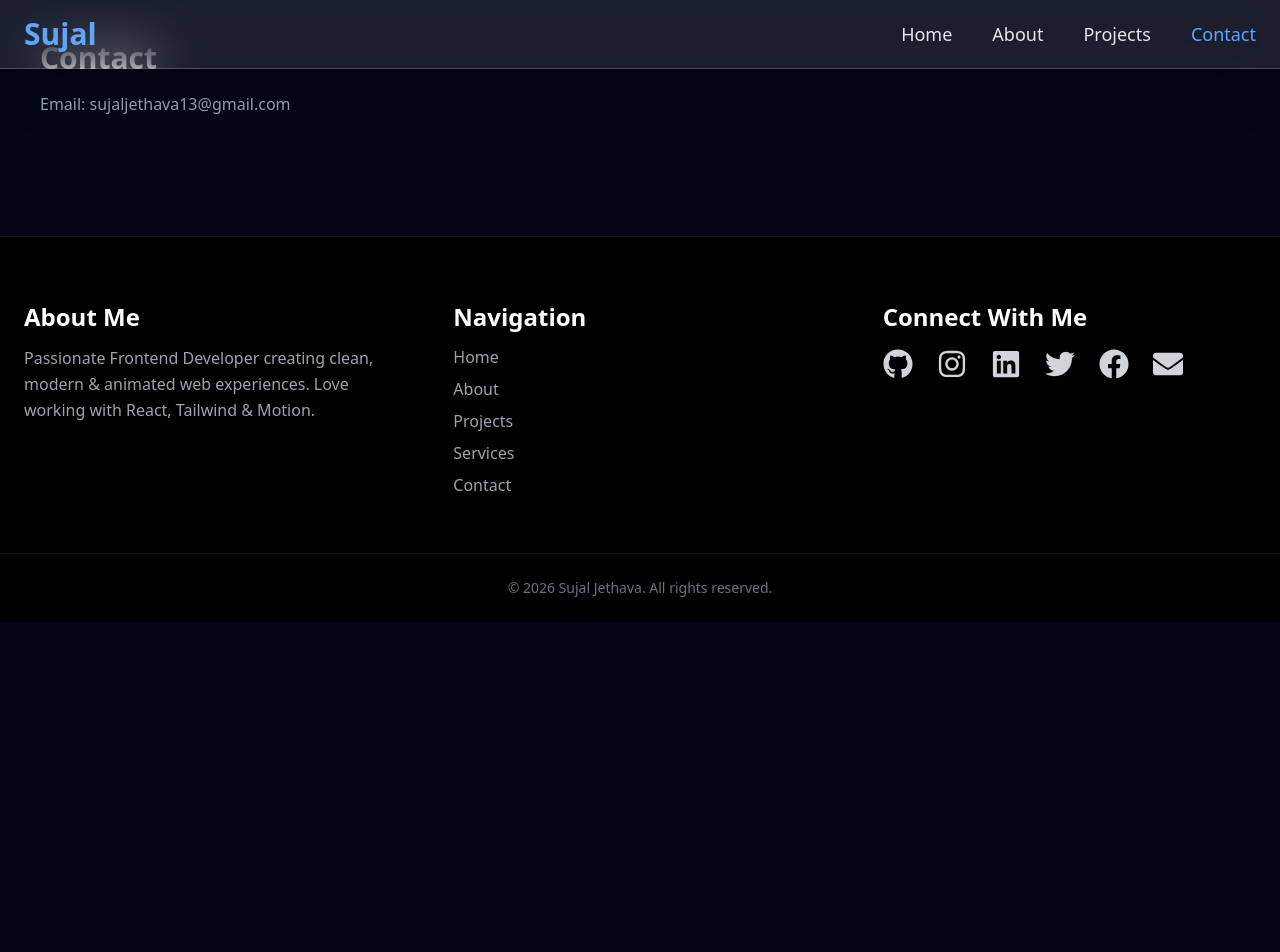
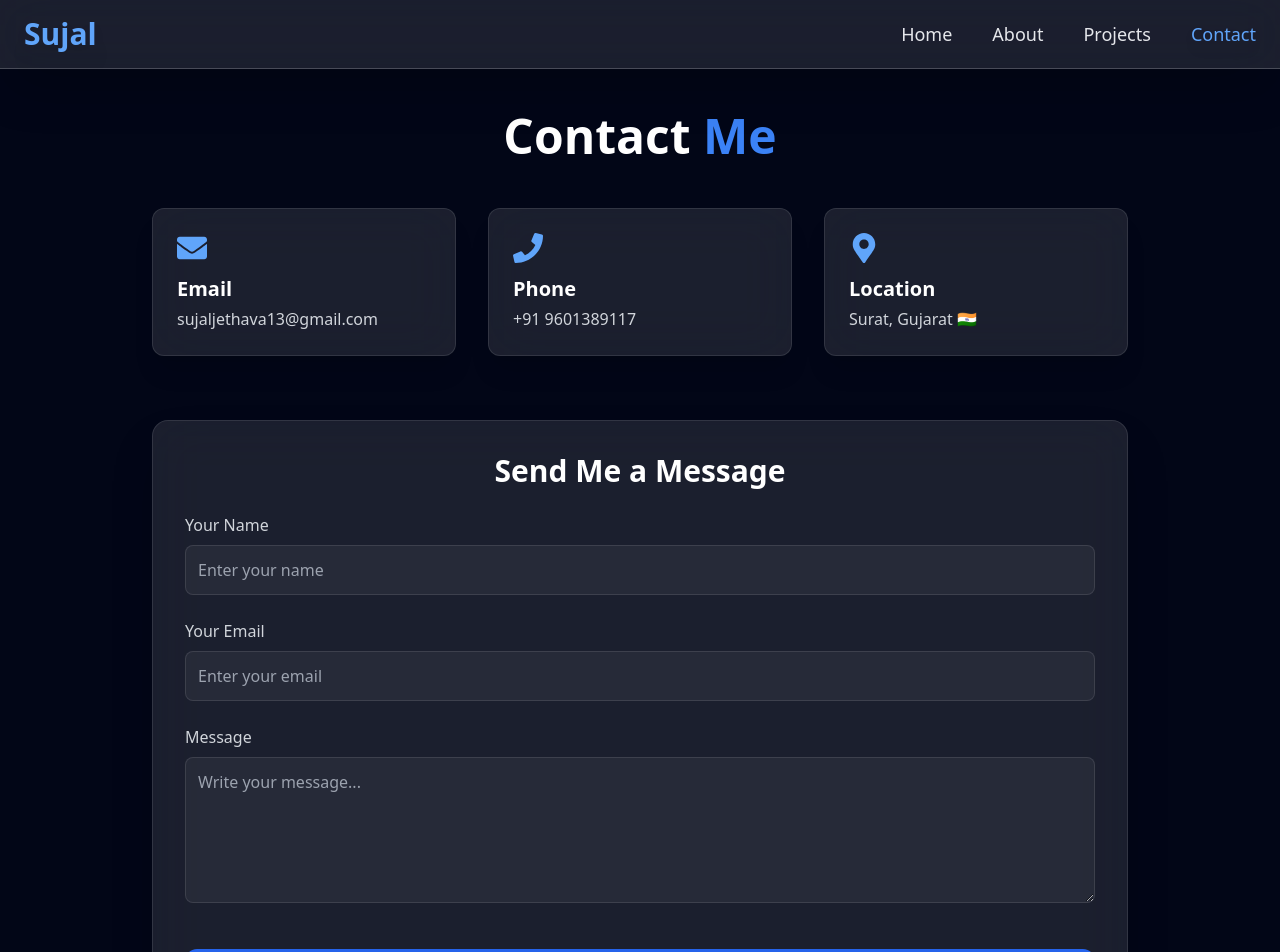
Before and after one commit to sujaljethava/sujalportfolio, a React (Vite) app: page /contact in a window 1280 px wide. Shown: the top 952 px of the page. Before the commit the page ends 800 px from the top, so only its background shows below. Built offline with nearby package versions, Linux system fonts and the light colour scheme.

Commit message:
Contact Updated

```diff
--- a/src/pages/Contact.jsx
+++ b/src/pages/Contact.jsx
@@ -1,10 +1,113 @@
+import { motion } from "framer-motion";
+import { FaEnvelope, FaPhone, FaMapMarkerAlt } from "react-icons/fa";
+
 export default function Contact() {
   return (
-    <div className="p-10">
-      <h2 className="text-3xl font-bold">Contact</h2>
-      <p className="mt-4 text-gray-400">
-        Email: sujaljethava13@gmail.com
-      </p>
+    <div className="pt-28 pb-20 px-6 max-w-5xl mx-auto text-white">
+
+      {/* PAGE TITLE */}
+      <motion.h1
+        initial={{ opacity: 0, y: -30 }}
+        animate={{ opacity: 1, y: 0 }}
+        transition={{ duration: 0.6 }}
+        className="text-5xl font-extrabold text-center"
+      >
+        Contact <span className="text-blue-500">Me</span>
+      </motion.h1>
+
+      {/* CONTACT INFO SECTION */}
+      <motion.div
+        initial={{ opacity: 0, y: 40 }}
+        whileInView={{ opacity: 1, y: 0 }}
+        viewport={{ once: true }}
+        transition={{ duration: 0.6 }}
+        className="mt-12 grid md:grid-cols-3 gap-8"
+      >
+        {/* Email */}
+        <motion.div
+          whileHover={{ scale: 1.05 }}
+          className="bg-white/10 p-6 rounded-xl backdrop-blur-xl border border-white/10 shadow-xl"
+        >
+          <FaEnvelope className="text-3xl text-blue-400" />
+          <h3 className="text-xl font-bold mt-3">Email</h3>
+          <p className="text-gray-300 mt-1">sujaljethava13@gmail.com</p>
+        </motion.div>
+
+        {/* Phone */}
+        <motion.div
+          whileHover={{ scale: 1.05 }}
+          className="bg-white/10 p-6 rounded-xl backdrop-blur-xl border border-white/10 shadow-xl"
+        >
+          <FaPhone className="text-3xl text-blue-400" />
+          <h3 className="text-xl font-bold mt-3">Phone</h3>
+          <p className="text-gray-300 mt-1">+91 9601389117</p>
+        </motion.div>
+
+        {/* Location */}
+        <motion.div
+          whileHover={{ scale: 1.05 }}
+          className="bg-white/10 p-6 rounded-xl backdrop-blur-xl border border-white/10 shadow-xl"
+        >
+          <FaMapMarkerAlt className="text-3xl text-blue-400" />
+          <h3 className="text-xl font-bold mt-3">Location</h3>
+          <p className="text-gray-300 mt-1">Surat, Gujarat 🇮🇳</p>
+        </motion.div>
+      </motion.div>
+
+      {/* CONTACT FORM SECTION */}
+      <motion.div
+        initial={{ opacity: 0, y: 60 }}
+        whileInView={{ opacity: 1, y: 0 }}
+        viewport={{ once: true }}
+        transition={{ duration: 0.8 }}
+        className="mt-16 bg-white/10 p-8 rounded-2xl border border-white/10 backdrop-blur-xl shadow-2xl"
+      >
+        <h2 className="text-3xl font-bold mb-6 text-center">Send Me a Message</h2>
+
+        <form className="grid gap-6">
+
+          {/* Name */}
+          <motion.div whileFocus={{ scale: 1.02 }}>
+            <label className="text-gray-300">Your Name</label>
+            <input
+              type="text"
+              placeholder="Enter your name"
+              className="mt-2 w-full p-3 rounded-lg bg-white/5 border border-white/10 text-white outline-none focus:border-blue-500"
+            />
+          </motion.div>
+
+          {/* Email */}
+          <motion.div whileFocus={{ scale: 1.02 }}>
+            <label className="text-gray-300">Your Email</label>
+            <input
+              type="email"
+              placeholder="Enter your email"
+              className="mt-2 w-full p-3 rounded-lg bg-white/5 border border-white/10 text-white outline-none focus:border-blue-500"
+            />
+          </motion.div>
+
+          {/* Message */}
+          <motion.div whileFocus={{ scale: 1.02 }}>
+            <label className="text-gray-300">Message</label>
+            <textarea
+              rows="5"
+              placeholder="Write your message..."
+              className="mt-2 w-full p-3 rounded-lg bg-white/5 border border-white/10 text-white outline-none focus:border-blue-500"
+            ></textarea>
+          </motion.div>
+
+          {/* BUTTON */}
+          <motion.button
+            whileHover={{ scale: 1.07 }}
+            whileTap={{ scale: 0.95 }}
+            className="mt-4 py-3 bg-blue-600 hover:bg-blue-700 rounded-xl text-lg font-medium shadow-xl transition"
+          >
+            Send Message
+          </motion.button>
+
+        </form>
+      </motion.div>
+
     </div>
   );
 }
```
